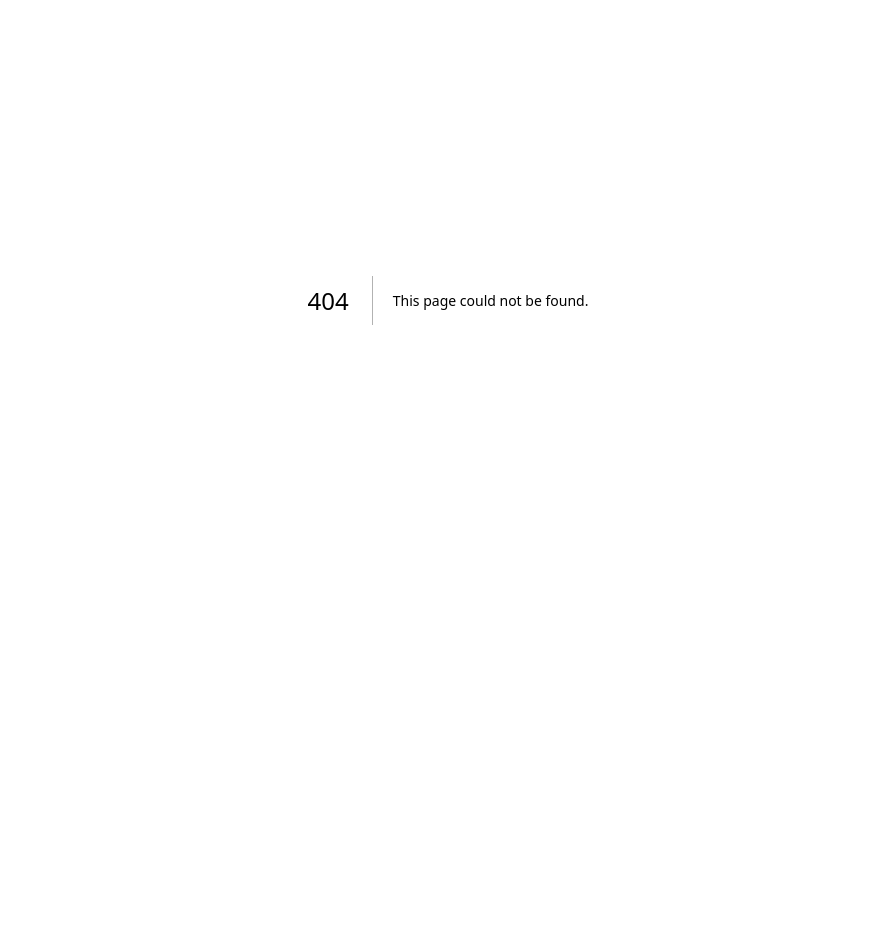
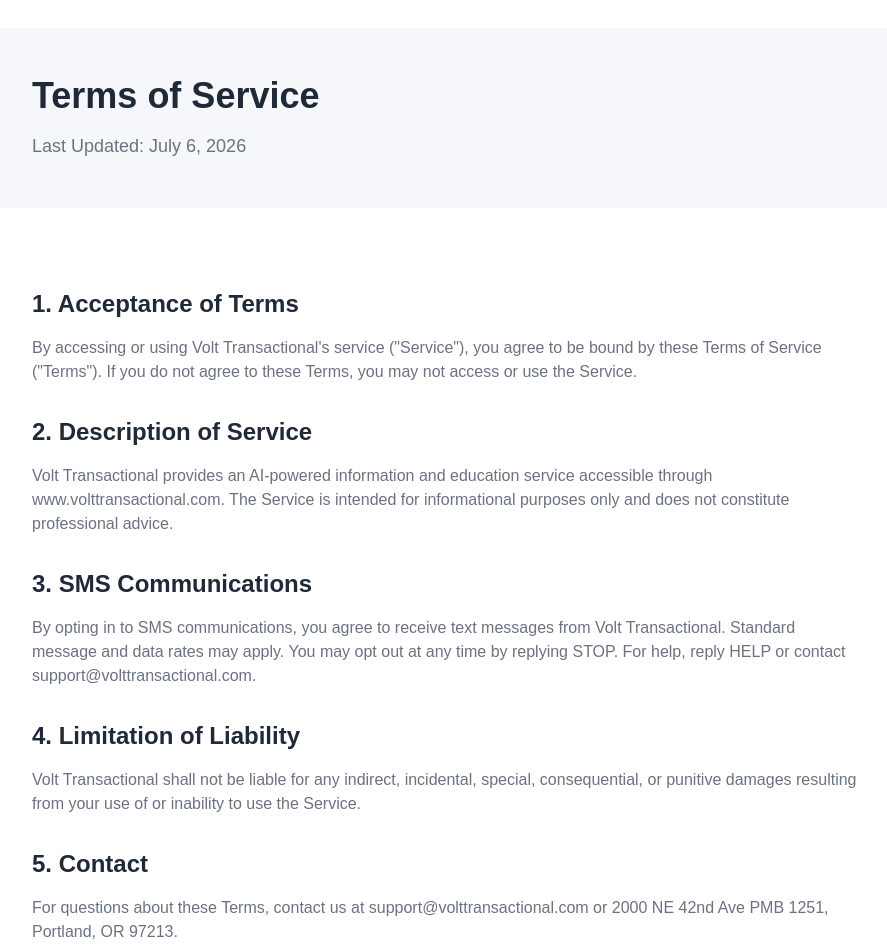
Before and after one commit to Textingman/textingman-volttransactional, a Next.js app: page /terms in a window 1280 px wide. Before the commit this address had no page. Shown: the part 100-1052 px from the top of the page, without its empty margins (192-1079 px from the left). Before the commit the page ends 800 px from the top, so only its background shows below. Built offline with nearby package versions, Linux system fonts and the light colour scheme.

Commit message:
Initial site setup: Volt Transactional

```diff
--- /dev/null
+++ b/app/terms/page.tsx
@@ -0,0 +1,42 @@
+import Link from 'next/link';
+import Navbar from '../components/Navbar';
+import Footer from '../components/Footer';
+
+export default function TermsPage() {
+  return (
+    <div className="min-h-screen" style={{ backgroundColor: '#FFFFFF' }}>
+      <Navbar />
+      <section className="py-12" style={{ backgroundColor: '#F5F7FA' }}>
+        <div className="max-w-4xl mx-auto px-4 sm:px-6 lg:px-8">
+          <h1 className="text-4xl font-extrabold mb-4" style={{ color: '#1F2937' }}>Terms of Service</h1>
+          <p className="text-lg" style={{ color: '#6B7280' }}>Last Updated: July 6, 2026</p>
+        </div>
+      </section>
+      <section className="max-w-4xl mx-auto px-4 sm:px-6 lg:px-8 py-12">
+        <div className="prose prose-lg max-w-none">
+          <h2 className="text-2xl font-bold mt-8 mb-4" style={{ color: '#1F2937' }}>1. Acceptance of Terms</h2>
+          <p className="mb-6" style={{ color: '#6B7280' }}>
+            By accessing or using Volt Transactional's service ("Service"), you agree to be bound by these Terms of Service ("Terms"). If you do not agree to these Terms, you may not access or use the Service.
+          </p>
+          <h2 className="text-2xl font-bold mt-8 mb-4" style={{ color: '#1F2937' }}>2. Description of Service</h2>
+          <p className="mb-6" style={{ color: '#6B7280' }}>
+            Volt Transactional provides an AI-powered information and education service accessible through www.volttransactional.com. The Service is intended for informational purposes only and does not constitute professional advice.
+          </p>
+          <h2 className="text-2xl font-bold mt-8 mb-4" style={{ color: '#1F2937' }}>3. SMS Communications</h2>
+          <p className="mb-4" style={{ color: '#6B7280' }}>
+            By opting in to SMS communications, you agree to receive text messages from Volt Transactional. Standard message and data rates may apply. You may opt out at any time by replying STOP. For help, reply HELP or contact support@volttransactional.com.
+          </p>
+          <h2 className="text-2xl font-bold mt-8 mb-4" style={{ color: '#1F2937' }}>4. Limitation of Liability</h2>
+          <p className="mb-6" style={{ color: '#6B7280' }}>
+            Volt Transactional shall not be liable for any indirect, incidental, special, consequential, or punitive damages resulting from your use of or inability to use the Service.
+          </p>
+          <h2 className="text-2xl font-bold mt-8 mb-4" style={{ color: '#1F2937' }}>5. Contact</h2>
+          <p className="mb-6" style={{ color: '#6B7280' }}>
+            For questions about these Terms, contact us at support@volttransactional.com or 2000 NE 42nd Ave PMB 1251, Portland, OR 97213.
+          </p>
+        </div>
+      </section>
+      <Footer />
+    </div>
+  );
+}
```
